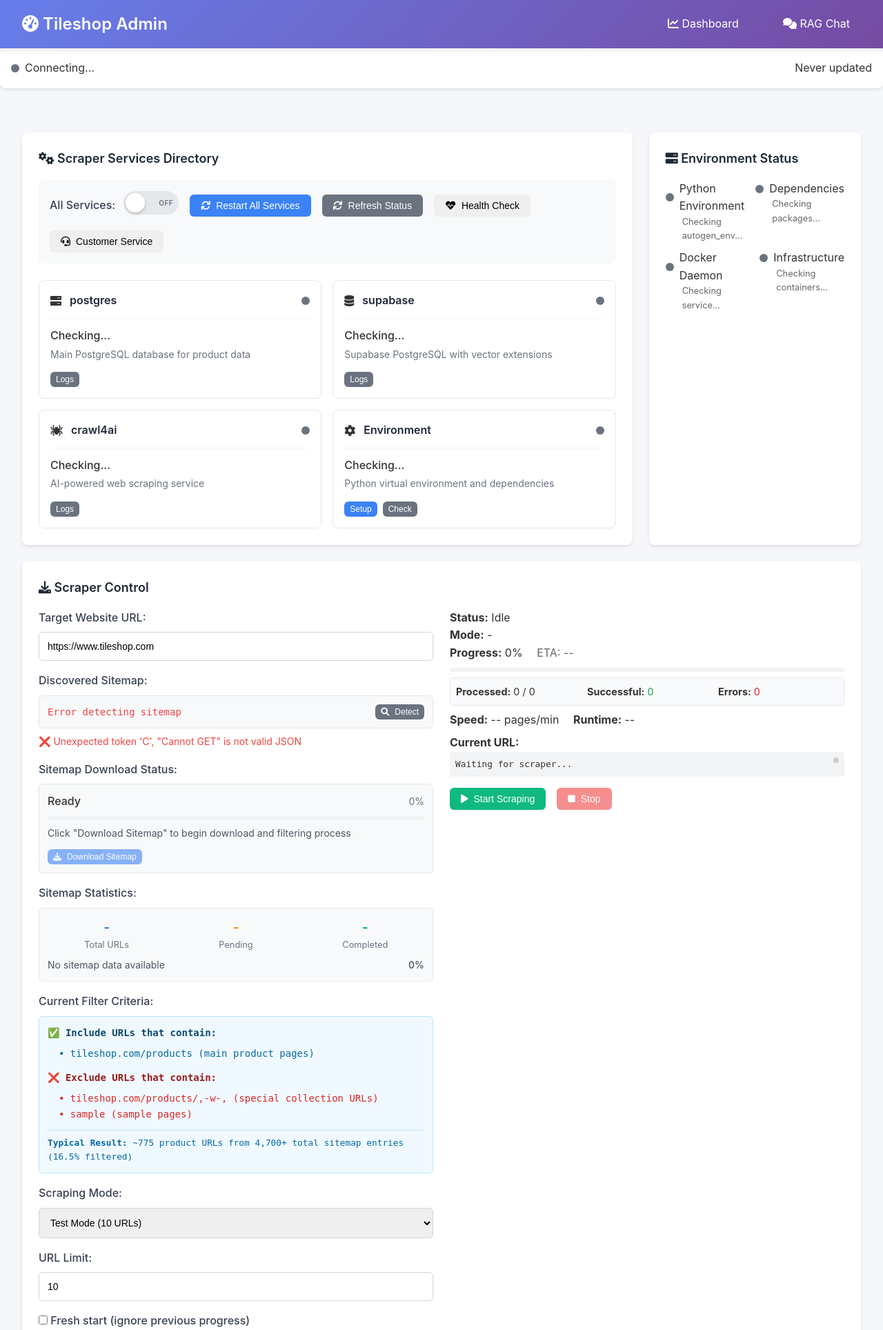
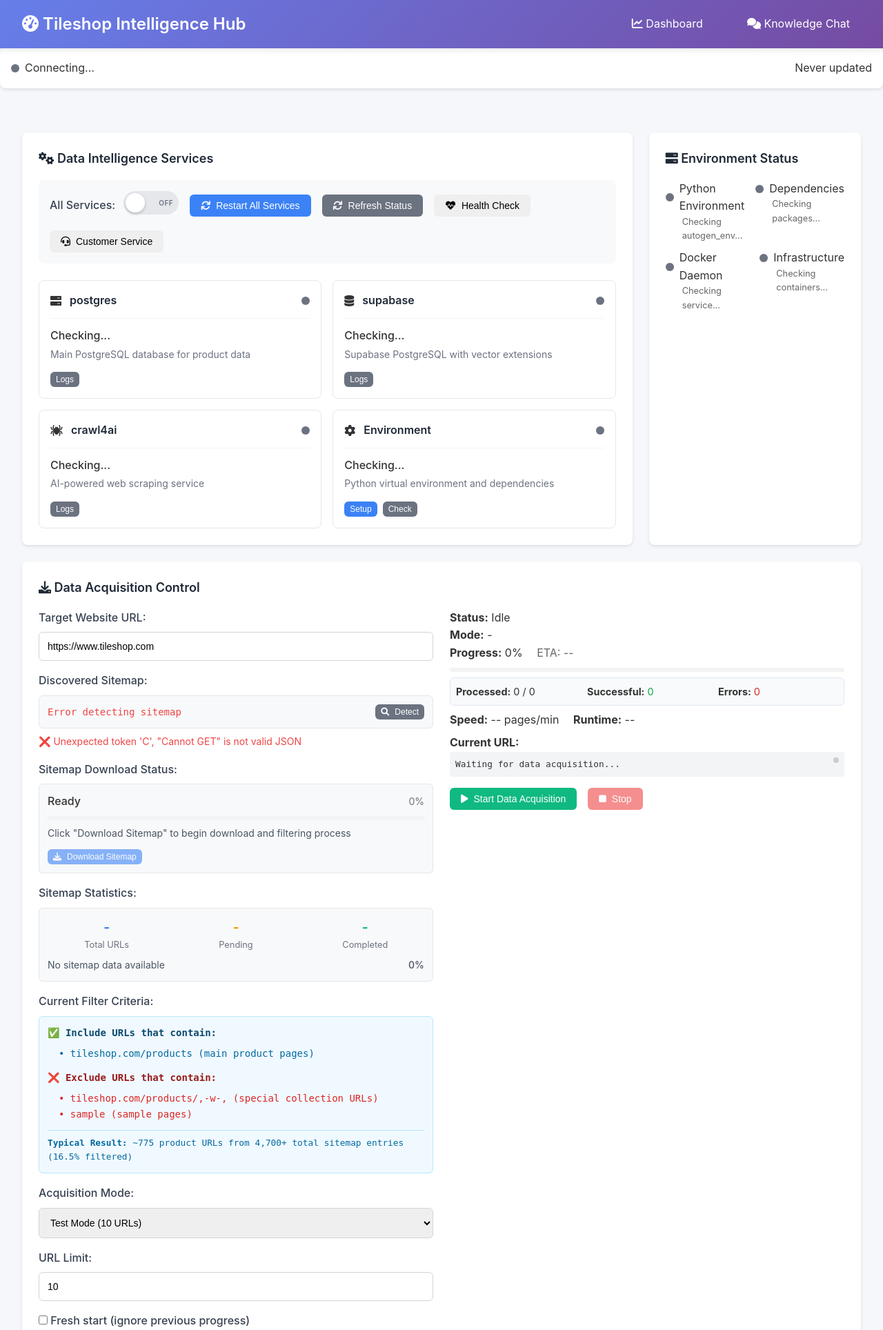
Before and after one commit to 1genadam/tileshop-rag, a Flask app: template tileshop_scraper/templates/dashboard.html in a window 1280 px wide. Shown: the top 1928 px of the page at 69% size. Run offline with Flask 3, Linux system fonts and the light colour scheme; the template is opened without the code that fills it, so the values that code supplies are empty; some libraries are stand-ins or nearby versions.

Commit message:
Rebrand tileshop platform from 'scraper' to 'intelligence platform' for legitimacy
- Updated dashboard: "Scraper Services" → "Data Intelligence Services"
- Rebranded controls: "Scraper Control" → "Data Acquisition Control"
- Enhanced analytics: "Scraping Statistics" → "Data Intelligence Analytics"
- Updated interface: "Tileshop Admin" → "Tileshop Intelligence Hub"
- Chat system: "RAG Chat" → "Knowledge Chat", "AI Assistant" → "Knowledge Assistant"
- README: Complete rebranding to emphasize knowledge acquisition over scraping
- Enhanced GitHub documentation with authentication methods and troubleshooting
- Maintained all technical functionality while improving professional positioning

🤖 Generated with [Claude Code](https://claude.ai/code)

Co-Authored-By: Claude <noreply@anthropic.com>

```diff
--- a/tileshop_scraper/templates/base.html
+++ b/tileshop_scraper/templates/base.html
@@ -3,7 +3,7 @@
 <head>
     <meta charset="UTF-8">
     <meta name="viewport" content="width=device-width, initial-scale=1.0">
-    <title>{% block title %}Tileshop Admin Dashboard{% endblock %}</title>
+    <title>{% block title %}Tileshop Intelligence Dashboard{% endblock %}</title>
     <link href="https://cdnjs.cloudflare.com/ajax/libs/font-awesome/6.0.0/css/all.min.css" rel="stylesheet">
     <script src="https://cdnjs.cloudflare.com/ajax/libs/socket.io/4.7.2/socket.io.js"></script>
     <style>
@@ -628,14 +628,14 @@
 <body>
     <header class="header">
         <div class="header-content">
-            <h1><i class="fas fa-tachometer-alt"></i> Tileshop Admin</h1>
+            <h1><i class="fas fa-tachometer-alt"></i> Tileshop Intelligence Hub</h1>
             <nav>
                 <ul class="nav-links">
                     <li><a href="/" class="{% if request.endpoint == 'dashboard' %}active{% endif %}">
                         <i class="fas fa-chart-line"></i> Dashboard
                     </a></li>
                     <li><a href="/chat" class="{% if request.endpoint == 'chat' %}active{% endif %}">
-                        <i class="fas fa-comments"></i> RAG Chat
+                        <i class="fas fa-comments"></i> Knowledge Chat
                     </a></li>
                 </ul>
             </nav>
--- a/tileshop_scraper/templates/dashboard.html
+++ b/tileshop_scraper/templates/dashboard.html
@@ -1,12 +1,12 @@
 {% extends "base.html" %}
 
-{% block title %}Dashboard - Tileshop Admin{% endblock %}
+{% block title %}Dashboard - Tileshop Intelligence{% endblock %}
 
 {% block content %}
 <div class="grid grid-4">
     <!-- Docker Status Cards -->
     <div class="card span-3">
-        <h3><i class="fas fa-cogs"></i> Scraper Services Directory</h3>
+        <h3><i class="fas fa-cogs"></i> Data Intelligence Services</h3>
 
         <!-- Unified Controls -->
         <div style="margin-bottom: 1.5rem; padding: 1rem; background: #f8f9fa; border-radius: 8px;">
@@ -199,12 +199,12 @@
 
 <!-- Scraper Control -->
 <div class="card">
-    <h3><i class="fas fa-download"></i> Scraper Control</h3>
+    <h3><i class="fas fa-download"></i> Data Acquisition Control</h3>
     <div class="grid grid-2">
         <div>
             <div class="form-group">
                 <label>Target Website URL:</label>
-                <input type="url" class="form-control" id="target-url" value="https://www.tileshop.com" placeholder="Enter website URL to scrape">
+                <input type="url" class="form-control" id="target-url" value="https://www.tileshop.com" placeholder="Enter website URL for data acquisition">
                 <div id="url-validation" style="margin-top: 0.5rem; font-size: 0.875rem;"></div>
             </div>
             <div class="form-group">
@@ -280,19 +280,19 @@
                 </div>
             </div>
             <div class="form-group">
-                <label>Scraping Mode:</label>
+                <label>Acquisition Mode:</label>
                 <select class="form-control" id="scraper-mode">
                     <option value="test">Test Mode (10 URLs)</option>
-                    <option value="sitemap">Full Sitemap Scraper</option>
+                    <option value="sitemap">Full Data Intelligence Platform</option>
                 </select>
             </div>
             <div class="form-group">
                 <label>URL Limit:</label>
-                <input type="number" class="form-control" id="scraper-limit" value="10" min="1" max="4775">
+                <input type="number" class="form-control" id="acquisition-limit" value="10" min="1" max="4775">
             </div>
             <div class="form-group">
                 <label>
-                    <input type="checkbox" id="scraper-fresh"> Fresh start (ignore previous progress)
+                    <input type="checkbox" id="acquisition-fresh"> Fresh start (ignore previous progress)
                 </label>
             </div>
         </div>
@@ -317,14 +317,14 @@
                 <p><strong>Current URL:</strong></p>
                 <div id="current-url-container" style="position: relative;">
                     <div id="current-url" style="font-family: monospace; font-size: 0.8rem; background: #f3f4f6; padding: 0.5rem; border-radius: 4px; word-break: break-all; max-height: 60px; overflow-y: auto; transition: background-color 0.3s;">
-                        Waiting for scraper...
+                        Waiting for data acquisition...
                     </div>
                     <div id="url-status-indicator" style="position: absolute; top: 0.5rem; right: 0.5rem; width: 8px; height: 8px; border-radius: 50%; background: #ccc; transition: background-color 0.3s;"></div>
                 </div>
             </div>
             <div style="margin-top: 1rem; display: flex; gap: 1rem; align-items: center;">
                 <button class="btn btn-success" id="start-scraper" onclick="startScraper()">
-                    <i class="fas fa-play"></i> Start Scraping
+                    <i class="fas fa-play"></i> Start Data Acquisition
                 </button>
                 <button class="btn btn-danger" id="stop-scraper" onclick="stopScraper()" disabled>
                     <i class="fas fa-stop"></i> Stop
@@ -367,12 +367,12 @@
     </div>
 </div>
 
-<!-- Scraping Statistics -->
+<!-- Data Intelligence Analytics -->
 <div class="card">
-    <h3><i class="fas fa-chart-bar"></i> Scraping Statistics</h3>
+    <h3><i class="fas fa-chart-bar"></i> Data Intelligence Analytics</h3>
     <div class="grid grid-4">
         <div>
-            <h4 style="color: #3b82f6;">Total Scraped</h4>
+            <h4 style="color: #3b82f6;">Total Acquired</h4>
             <p style="font-size: 2rem; font-weight: bold;" id="total-products">-</p>
         </div>
         <div>
@@ -380,7 +380,7 @@
             <p style="font-size: 2rem; font-weight: bold;" id="success-rate">-</p>
         </div>
         <div>
-            <h4 style="color: #f59e0b;">Avg Scrape Time</h4>
+            <h4 style="color: #f59e0b;">Avg Acquisition Time</h4>
             <p style="font-size: 2rem; font-weight: bold;" id="avg-scrape-time">-</p>
         </div>
         <div>
@@ -390,7 +390,7 @@
     </div>
     <div style="display: grid; grid-template-columns: repeat(3, 1fr); gap: 1rem; margin: 1rem 0; padding: 1rem; background: #f8fafc; border-radius: 6px;">
         <div>
-            <h4 style="color: #6366f1; font-size: 0.9rem;">Total Scrape Time</h4>
+            <h4 style="color: #6366f1; font-size: 0.9rem;">Total Processing Time</h4>
             <p style="font-size: 1.5rem; font-weight: bold;" id="total-scrape-time">-</p>
         </div>
         <div>
--- a/tileshop_scraper/templates/index.html
+++ b/tileshop_scraper/templates/index.html
@@ -3,7 +3,7 @@
 <head>
     <meta charset="UTF-8">
     <meta name="viewport" content="width=device-width, initial-scale=1.0">
-    <title>Tileshop RAG Assistant</title>
+    <title>Tileshop Intelligence Assistant</title>
     <style>
         * {
             margin: 0;
@@ -262,7 +262,7 @@
 <body>
     <div class="container">
         <div class="header">
-            <h1>🏠 Tileshop AI Assistant</h1>
+            <h1>🏠 Tileshop Knowledge Assistant</h1>
             <p>Ask me about tiles, prices, specifications, and product recommendations</p>
         </div>
 
```
Also changed, not shown: tileshop_scraper/static/chat.js (+27 -6 lines), tileshop_scraper/README.md.
